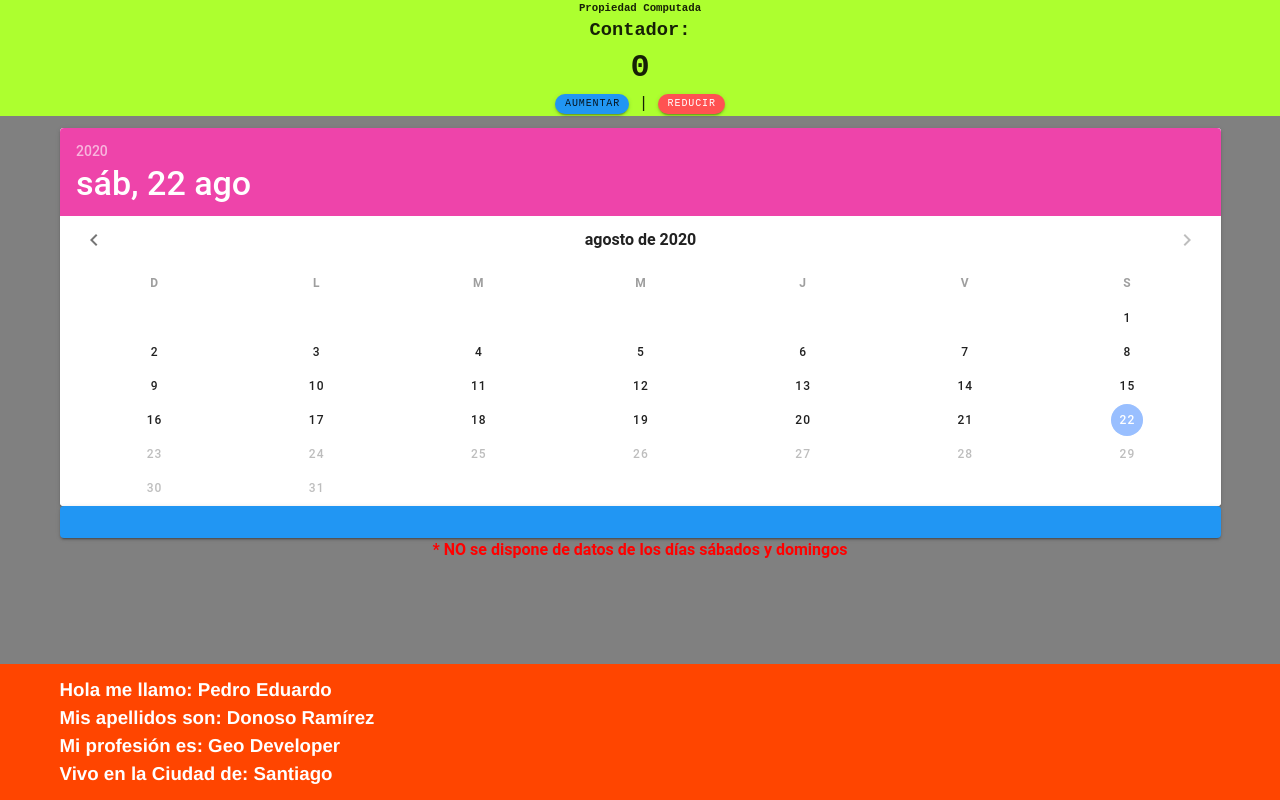
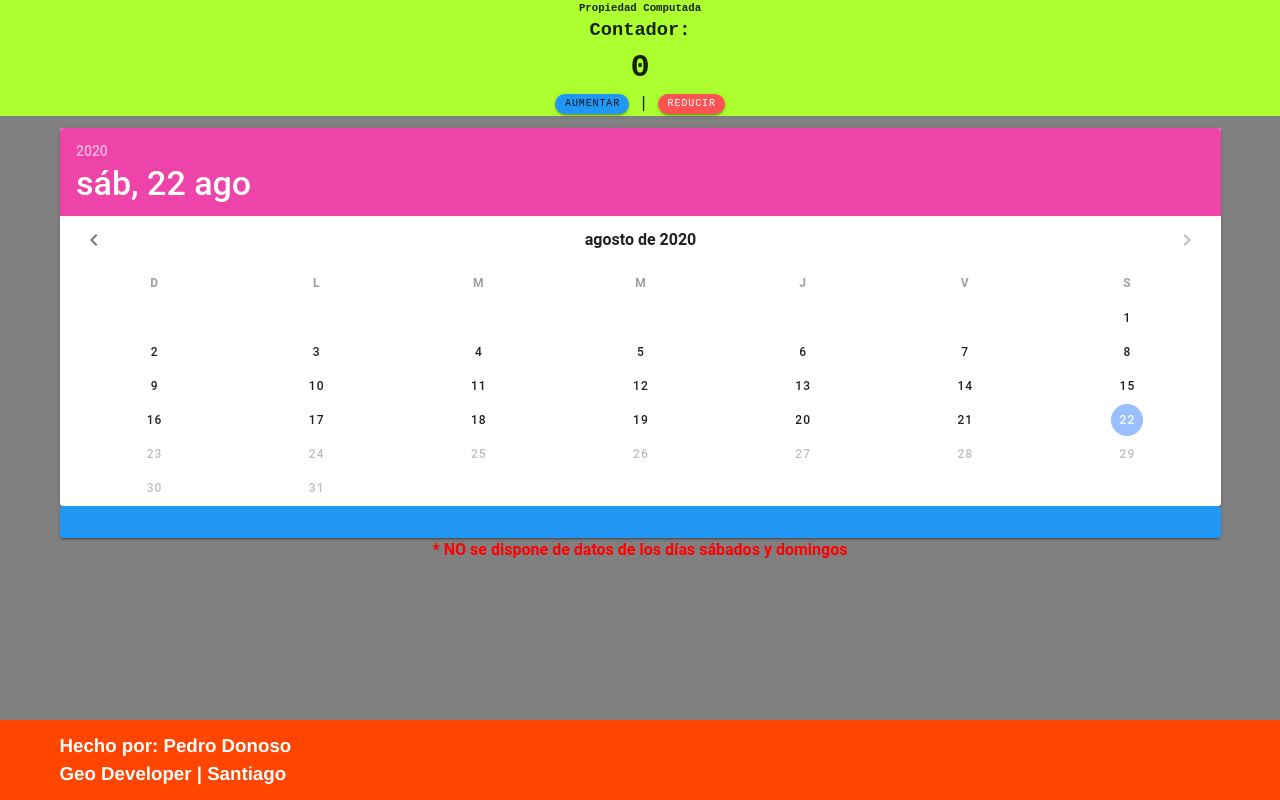
Before and after one commit to pedro-donoso/calendario_vuetify, a Vue app: page / in a window 1280 px wide. Built offline with nearby package versions, Linux system fonts and the light colour scheme; no server answers; a small style sheet from the web is missing.

Commit message:
modifico store

```diff
--- a/src/App.vue
+++ b/src/App.vue
@@ -1,9 +1,8 @@
 <template>
   <v-app>
     <div class="contador">
-          <contador></contador>
+      <contador></contador>
     </div>
-
 
     <v-content class="calendario">
       <v-container>
@@ -20,15 +19,10 @@
     </v-content>
 
     <div class="computada">
-   <div class="container">
-      <h3>Hola me llamo: {{ nombre }}</h3>
-      <h3>Mis apellidos son: {{ apellidos }}</h3>
-      <h3>Mi profesión es: {{ profesion }}</h3>
-      <h3>Vivo en la Ciudad de: {{ ciudad }}</h3>
-   </div>
-
-
-
+      <div class="container">
+        <h3>Hecho por: {{ nombre }} {{ apellidos }}</h3>
+        <h3>{{ profesion }} | {{ ciudad }}</h3>
+      </div>
     </div>
   </v-app>
 </template>
@@ -43,7 +37,6 @@ export default {
   components: { Contador },
 
   computed: {
-    // accede al store
     nombre() {
       return this.$store.state.nombre;
     },
@@ -66,16 +59,14 @@ export default {
 </script>
 
 <style lang="scss" scoped>
-
-
-.calendario{
+.calendario {
   background: gray;
 }
 
-.computada{
+.computada {
   background: orangered;
-  font-family: 'Franklin Gothic Medium', 'Arial Narrow', Arial, sans-serif;
+  font-family: "Franklin Gothic Medium", "Arial Narrow", Arial, sans-serif;
   color: #fff;
+  text-align: left;
 }
-
 </style>
--- a/src/router/index.js
+++ b/src/router/index.js
@@ -3,7 +3,7 @@ import VueRouter from 'vue-router'
 
 Vue.use(VueRouter)
 
-  const routes = [
+const routes = [
   {
     path: '/',
     name: 'Home',
--- a/src/store/index.js
+++ b/src/store/index.js
@@ -6,12 +6,11 @@ Vue.use(Vuex)
 export default new Vuex.Store({
   state: {
 
-    nombre: 'Pedro Eduardo',
-    apellidos: 'Donoso Ramírez',
+    nombre: 'Pedro',
+    apellidos: 'Donoso',
     profesion: 'Geo Developer',
     ciudad: 'Santiago',
 
-    //contador
     cantidad: 0,
 
     loading: {
@@ -29,9 +28,5 @@ export default new Vuex.Store({
     ocultarLoading(state) {
       state.loading.estado = false
     }
-  },
-  actions: {
-  },
-  modules: {
   }
 })
```
